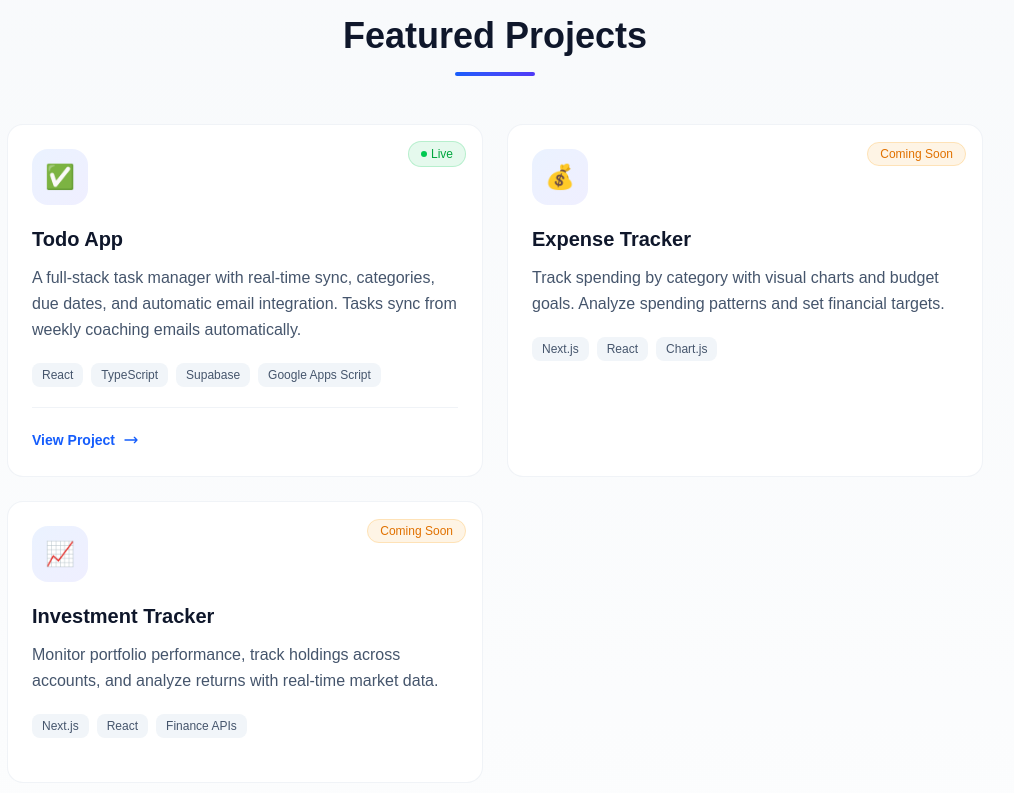
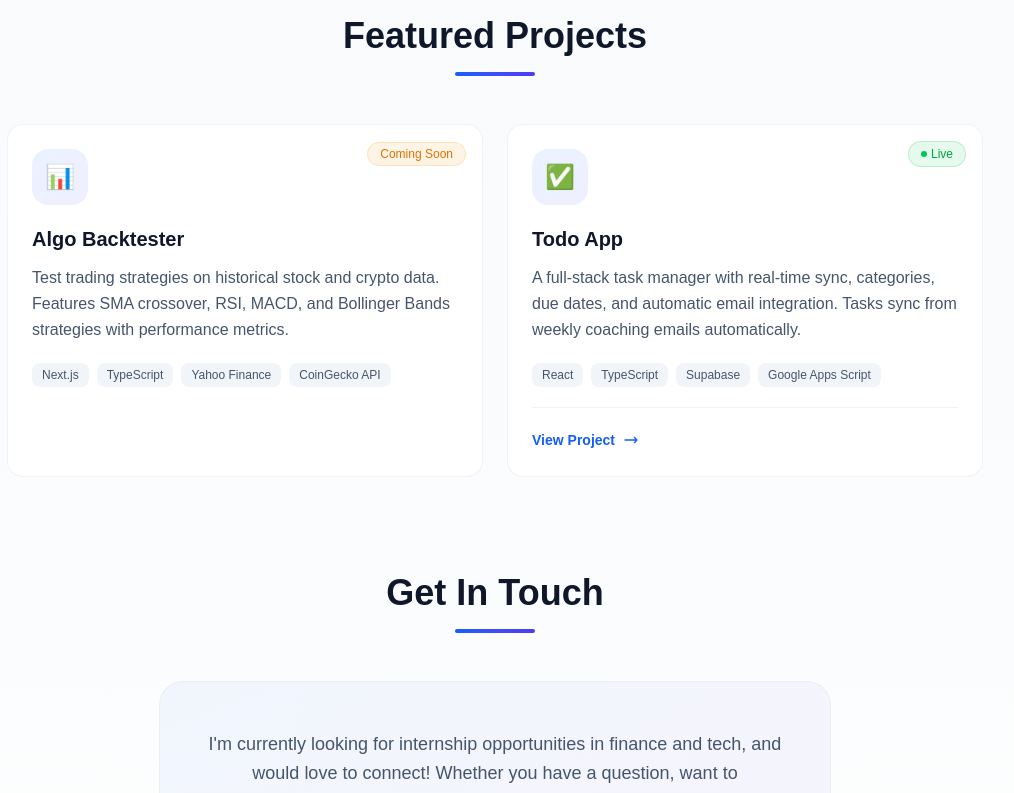
Before and after one commit to adszapiro/portfolio, a Next.js app: page / in a window 1280 px wide. Shown: the part 1600-2393 px from the top of the page, without its empty margins (145-1159 px from the left). Built offline with nearby package versions, Linux system fonts and the light colour scheme.

Commit message:
Add Algo Backtester to featured projects
Co-authored-by: Cursor <cursoragent@cursor.com>

```diff
--- a/app/page.tsx
+++ b/app/page.tsx
@@ -26,22 +26,16 @@ export default function Home() {
 
   const projects = [
     {
+      title: "Algo Backtester",
+      description: "Test trading strategies on historical stock and crypto data. Features SMA crossover, RSI, MACD, and Bollinger Bands strategies with performance metrics.",
+      tech: "Next.js, TypeScript, Yahoo Finance, CoinGecko API",
+      link: null // Will update after Vercel deploy
+    },
+    {
       title: "Todo App",
       description: "A full-stack task manager with real-time sync, categories, due dates, and automatic email integration. Tasks sync from weekly coaching emails automatically.",
       tech: "React, TypeScript, Supabase, Google Apps Script",
       link: "https://alexszapiro-to-do.vercel.app"
-    },
-    {
-      title: "Expense Tracker",
-      description: "Track spending by category with visual charts and budget goals. Analyze spending patterns and set financial targets.",
-      tech: "Next.js, React, Chart.js",
-      link: null
-    },
-    {
-      title: "Investment Tracker",
-      description: "Monitor portfolio performance, track holdings across accounts, and analyze returns with real-time market data.",
-      tech: "Next.js, React, Finance APIs",
-      link: null
     }
   ];
 
--- a/components/ProjectCard.tsx
+++ b/components/ProjectCard.tsx
@@ -9,6 +9,7 @@ export default function ProjectCard({ title, description, tech, link }: ProjectC
   const isComingSoon = !link;
 
   const getIcon = () => {
+    if (title.includes("Backtester")) return "📊";
     if (title.includes("Todo")) return "✅";
     if (title.includes("Expense")) return "💰";
     if (title.includes("Investment")) return "📈";
```
